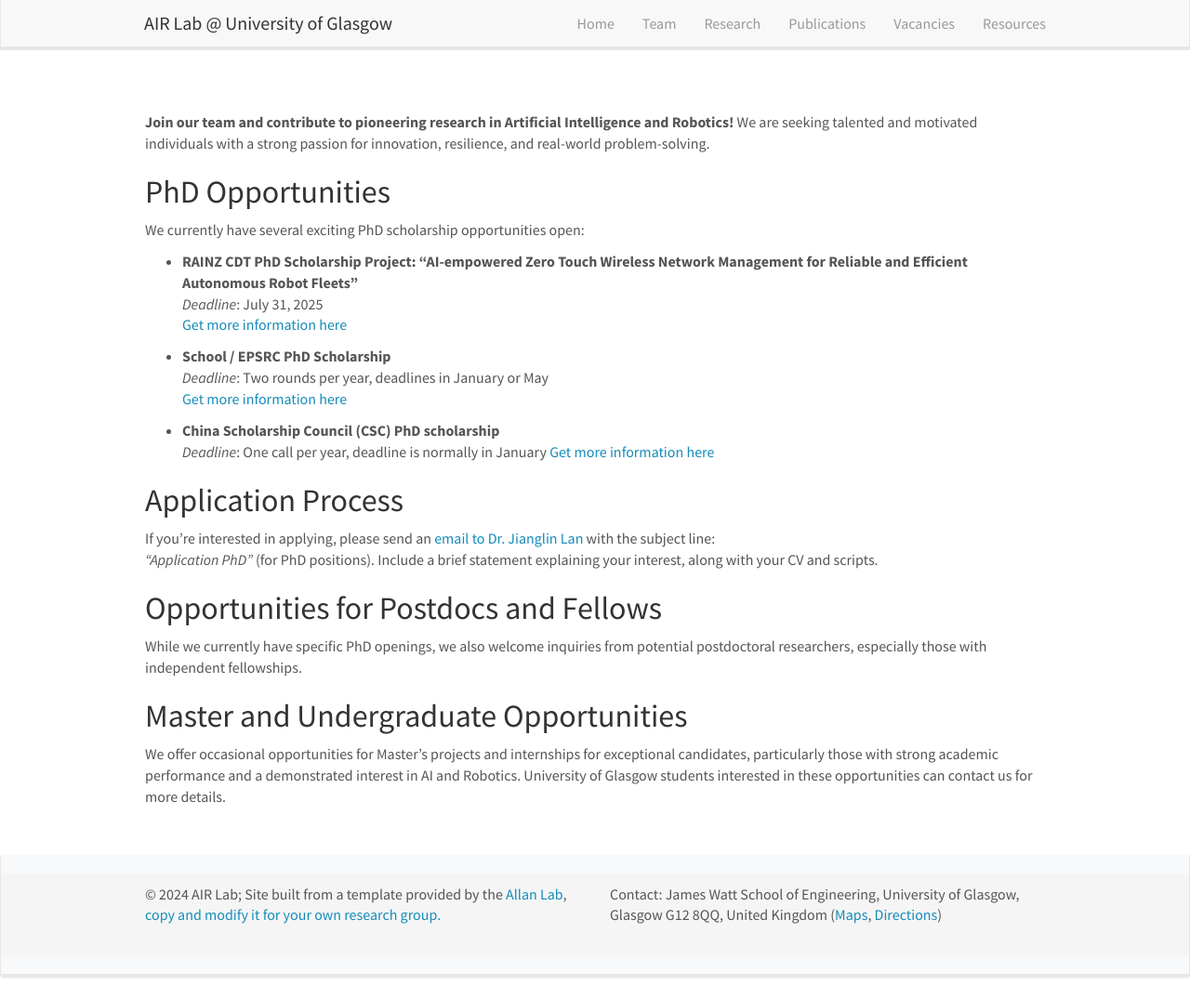
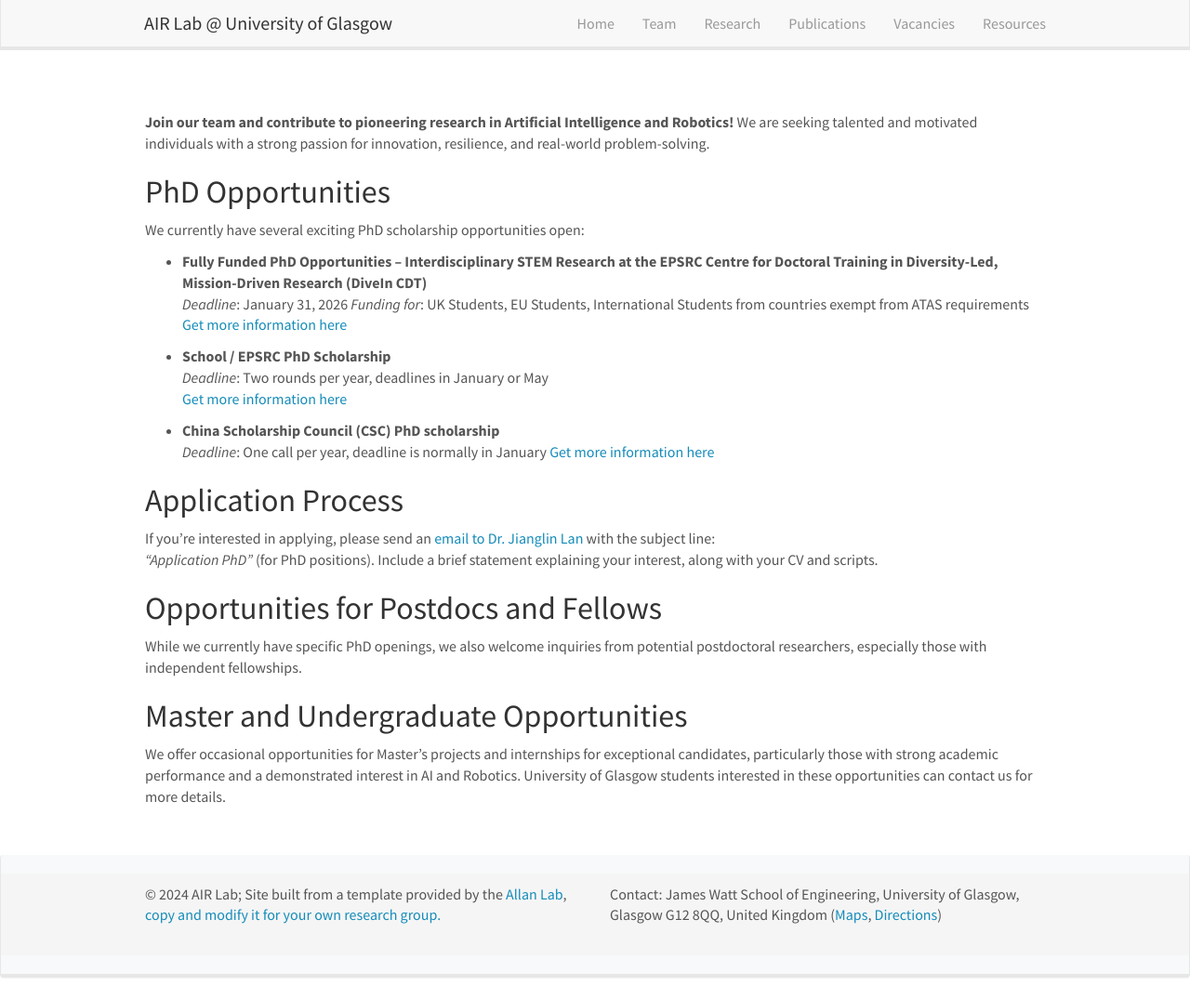
Before and after one commit to AIR-Lan/AIR-Lab, a Jekyll site: the page built from _pages/openings.md, in a window 1280 px wide and 1074 px high. Shown: the whole window at 93% size. Built offline with Jekyll 4.4.1, drawn with Linux system fonts in a browser that asks for light colours; nearby versions of some CDN libraries.

Commit message:
Update openings.md

```diff
--- a/_pages/openings.md
+++ b/_pages/openings.md
@@ -12,9 +12,10 @@ permalink: /vacancies
 
 We currently have several exciting PhD scholarship opportunities open:
 
-- **RAINZ CDT PhD Scholarship Project: "AI-empowered Zero Touch Wireless Network Management for Reliable and Efficient Autonomous Robot Fleets"**
-  *Deadline*: July 31, 2025
-  [Get more information here](https://www.findaphd.com/phds/project/ai-empowered-zero-touch-wireless-network-management-for-reliable-and-efficient-autonomous-robot-fleets/?p184689)
+- **Fully Funded PhD Opportunities – Interdisciplinary STEM Research at the EPSRC Centre for Doctoral Training in Diversity-Led, Mission-Driven Research (DiveIn CDT)**
+  *Deadline*: January 31, 2026
+  *Funding for*: UK Students, EU Students, International Students from countries exempt from ATAS requirements
+  [Get more information here](https://www.jobs.ac.uk/job/DPQ026/fully-funded-phd-opportunities-interdisciplinary-stem-research-at-the-epsrc-centre-for-doctoral-training-in-diversity-led-mission-driven-research-divein-cdt)
 
 - **School / EPSRC PhD Scholarship**
   *Deadline*: Two rounds per year, deadlines in January or May
```
